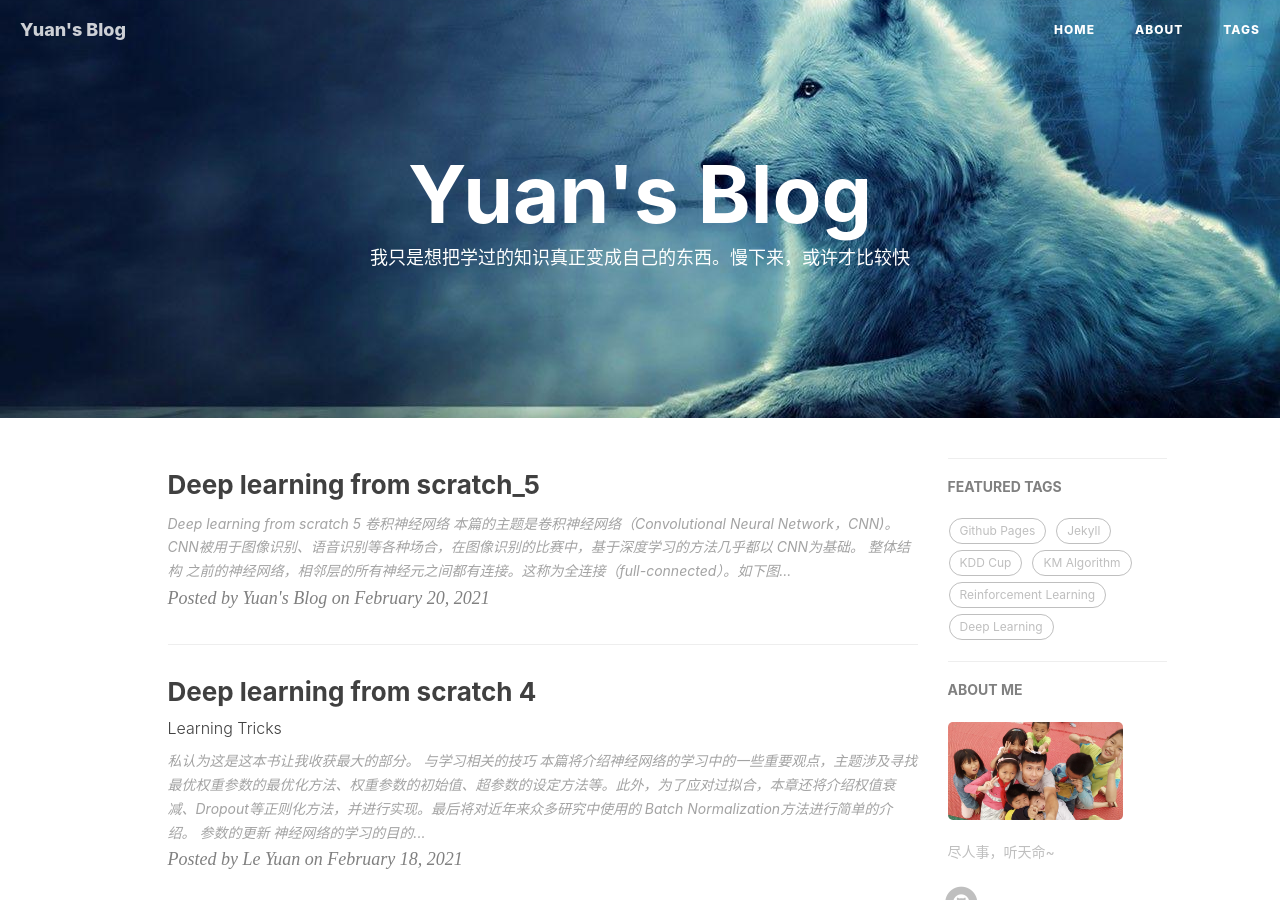
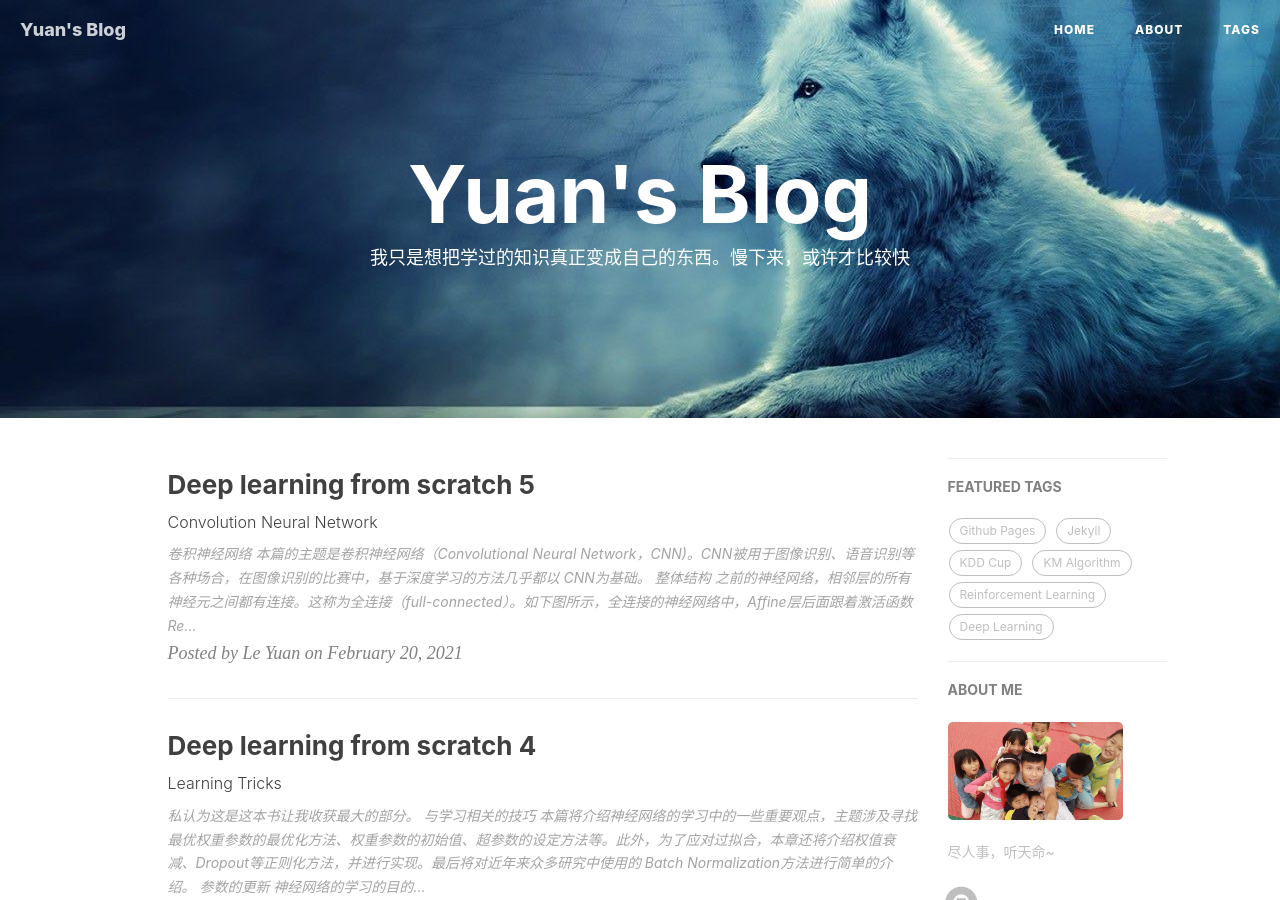
Before and after one commit to xingjiangyu/leyuanheart.github.io, a Jekyll site: the page built from index.html, in a window 1280 px wide and 900 px high. Built offline with Jekyll 4.4.1, drawn with Linux system fonts in a browser that asks for light colours; nearby versions of some CDN libraries; formulas are drawn with MathJax 3; the list of posts is cut into pages by our own code; comment, search, counter and statistics services are not loaded.

Commit message:
Update 2021-02-20-Deep learning from scratch_5.md

````diff
--- a/_posts/2021-02-20-Deep learning from scratch_5.md
+++ b/_posts/2021-02-20-Deep learning from scratch_5.md
@@ -1,6 +1,16 @@
-# Deep learning from scratch 5
+---
+layout:     post
+title:      Deep learning from scratch 5
+subtitle:   Convolution Neural Network
+date:       2021-02-20
+author:     Le Yuan
+header-img: img/wolf.jpg
+catalog: true
+tags:
+    - Deep Learning
+---
 
-<img src="figs\封面.jpeg" alt="fengmian" style="zoom:50%;" />
+<img src="https://img.imgdb.cn/item/60311e2d5f4313ce25b859d6.jpg" alt="fengmian" style="zoom:50%;" />
 
 # 卷积神经网络
 
@@ -10,11 +20,11 @@
 
 之前的神经网络，相邻层的所有神经元之间都有连接。这称为**全连接**（full-connected）。如下图所示，全连接的神经网络中，Affine层后面跟着激活函数ReLU层（或者 Sigmoid层）。这里堆叠了4层“Affine-ReLU'’组合，然后第5层是Affine层，最后由 Softmax层输出最终结果（概率）。
 
-![67](figs\67.png)
+![67](https://img.imgdb.cn/item/6031cc235f4313ce25ed82d0.png)
 
 那么，CNN又是什么样的结构呢？下图是一个CNN的例子。
 
-![68](figs\68.png)
+![68](https://img.imgdb.cn/item/6031cc235f4313ce25ed82d6.png)
 
 CNN中新增了Convolution层和Pooling层。CNN的层的连接顺序是“Convolution - ReLU -（Pooling)” (Pooling层有时会被省略）。这可以理解为之前 的“Affine - ReLU”连接被替换成了“Convolution - ReLU -（Pooling)”连接。
 
@@ -34,19 +44,19 @@
 
 卷积层进行的处理就是卷积运算。卷积运算相当于图像处理中的“滤波器运算”。在介绍卷积运算时，我们来看一个具体的例子。
 
-![69](figs\69.png)
+![69](https://img.imgdb.cn/item/6031cc235f4313ce25ed82e1.png)
 
 如图所示，卷积运算对输入数据应用滤波器。在这个例子中，输入数据是有高长方向的形状的数据，滤波器也一样，有高长方向上的维度。假设用（height, width）表示数据和滤波器的形状，则在本例中，输入大小是（4, 4）滤波器大小是（3, 3），输出大小是 (2, 2)。另外，有的文献中也会用“核”这个词来表示这里所说的“滤波器”。
 
 现在来解释一下卷积运算的例子中都进行了什么样的计算。下图中展示了卷积运算的计算顺序。
 
-![70](figs\70.png)
+![70](https://img.imgdb.cn/item/6031cc235f4313ce25ed82ec.png)
 
 对于输入数据，卷积运算以一定的间隔滑动滤波器的窗口并应用。这里所说的创库是指上图中灰色的$3 \times 3$的部分。将各个位置上滤波器的元素和输入的对应元素相乘，然后再求和（有时将这个计算称为**乘积累加运算**）。然后，将这个结果保存到输出的对应位置。将这个过程在所有位置都进行一遍，就可以得到卷积运算的输出。
 
 在全连接的神经网络中，除了权重参数，还存在偏置。CNN中，滤波器的参数就对 应之前的权重。并且，CNN中也存在偏置。包含偏置的卷积运算的处理流如下图所示。
 
-![71](figs\71.png)
+![71](https://img.imgdb.cn/item/603206325f4313ce2501dde2.png)
 
 如图所示，向应用了滤波器的数据加上了偏置。偏置通常只有1个（1 x 1)（本例中，相对于应用了滤波器的4个数据，偏置只有1个），这个值会被加到应用了滤波器的所有元素上。
 
@@ -54,7 +64,7 @@
 
 在进行卷积层的处理之前，有时要向输入数据的周围填入固定的数据（比如0等）, 这称为填充（padding)，是卷积运算中经常会用到的处理。比如，在下图的例子中， 对大小为（4,4)的输入数据应用了幅度为1的填充。“幅度为1的填充”是指用幅度为1像素的0填充周围。
 
-![72](figs\72.png)
+![72](https://img.imgdb.cn/item/603206325f4313ce2501ddeb.png)
 
 使用填充主要是为了调整输出的大小。比如，对大小为（4, 4）的输入数据 应用（(3, 3)的滤波器时，输出大小变为（2, 2)，相当于输出大小比输入大小缩小了2个元素。这在反复进行多次卷积运算的深度网络中会成为问题。为什么呢？因为如果每次进行卷积运算都会缩小空间，那么在某个时刻输出大小就有可能变为1，导致无法再应用卷积运算。为了避免出现这样的情况，就要使用填充。在刚才的例子中，将 填充的幅度设为1，那么相对于输入大小（4, 4)，输出大小也保持为原来的（4,4)。因 此，卷积运算就可以在保持空间大小不变的情况下将数据传给下一层。
 
@@ -62,17 +72,21 @@
 
 应用滤波器的位置的间隔称为**步幅“”（stride）。之前的例子中步幅都为1，如果将步幅设为2，则如下图。
 
-![73](figs\73.png)
+![73](https://img.imgdb.cn/item/603206325f4313ce2501ddf2.png)
 
 综上，增大步幅后，输出大小会变小。而增大填充后，输出大小会变大。这其中是可以总结规律的。
 
 假设输入大小为$(H,W)$，滤波器大小为$(FH,FW)$，输出大小为$(OH,OW)$，填充为$P$，步幅为$S$。此时，
+
+
 $$
 \begin{gather}
 OH = \frac{H+2P-FH}{S} + 1 \\
 OW = \frac{W+2P-FW}{S} + 1
 \end{gather}
 $$
+
+
 这里需要注意的是，虽然只要代入值就可以计算输出的大小，但是所设定的值必须使上式中的分式可以除尽。当输出大小无法除尽（是小数）时，需要采取报错等对策。顺便说一下，根据深度学习的框架不同，当值无法除尽时，有时会向最接近的整数四舍五入、不尽心报错而继续运行。
 
 ### 3维数据的卷积计算
@@ -81,21 +95,21 @@
 
 下图以3通道的数据为例，展示了卷积运算的结果。和2维数据时相比，可以发现纵深方向（通道方向）上 特征图增加了。通道方向上有多个特征图时，会按通道进行输入数据和滤波器的卷积运算，并将结果相加，从而得到输出。
 
-![74](figs\74.png)
+![74](https://img.imgdb.cn/item/603206325f4313ce2501ddff.png)
 
 需要注意的是，在三位数据的卷积运算中，输入数据和滤波器的通道数要设为相同的值。
 
 将数据和滤波器结合长方体的方块来考虑，3维数据的卷积运算会很容易理解。方块 是如下图所示的3维长方体。把3维数据表示为多维数组时，书写顺序为（(channel, height, width)。比如，通道数为C、高度为H、长度为W的数据的形状可以写成（C,H, W)。滤波器也一样，要按（channel, height, width）的顺序书写。比如，通道数为C滤波器高度为FH (Filter Height)、长度为FW (Filter Width）时，可以写成（C, FH, FW）。
 
-![75](figs\75.png)
+![75](https://img.imgdb.cn/item/603206325f4313ce2501de06.png)
 
 在这个例子中，数据输出是1张特征图。所谓1张特征图，换句话说，就是通道数为 1的特征图。那么，如果要在通道方向上也拥有多个卷积运算的输出，该怎么做呢？为此，就需要用到多个滤波器（权重）。用图表示的话，如下。
 
-![76](figs\76.png)
+![76](https://img.imgdb.cn/item/603206675f4313ce2501f4c2.png)
 
 关于偏置的话，每个输出通道只有一个偏置。这里，偏置的形状为$(FN,1,1)$。
 
-![77](figs\77.png)
+![77](https://img.imgdb.cn/item/603206675f4313ce2501f4c8.png)
 
 ### 批处理
 
@@ -105,13 +119,13 @@
 
 批处理版的数据流中，在各个数据的开头添加了批用的维度。像这样，数据作为4维的形状在各层间传递。这里需要注意的是，网络间传递的是4维数据，对这N个数据进行了卷积运算。也就是说，批处理将N次的处理汇总成了1次进行。
 
-![78](figs\78.png)
+![78](https://img.imgdb.cn/item/603206675f4313ce2501f4d3.png)
 
 ## 池化层（Pooling）
 
 池化是缩小高、长方向上的空间的运算。比如，将$2 \times 2$的区域集约成1个元素的处理。
 
-![79](figs\79.png)
+![79](https://img.imgdb.cn/item/603206675f4313ce2501f4de.png)
 
 一般来说，池化的窗口大小会和步幅设定成相同的值。除了Max池化之外，还有Average池化等。相对于Max池化是从目标 区域中取出最大值，Average池化则是计算目标区域的平均值。在图像识别领域，主要使用Max池化。
 
@@ -146,11 +159,11 @@
     filter_w : 滤波器的长
     stride : 步幅
     pad : 填充
-
     Returns
     -------
     col : 2维数组
     """
+
     N, C, H, W = input_data.shape
     out_h = (H + 2*pad - filter_h)//stride + 1
     out_w = (W + 2*pad - filter_w)//stride + 1
@@ -167,15 +180,25 @@
     '''
     上面那段构造col的代码不是很好懂，也可能是我自己的逻辑没理清，我按照自己的逻辑写了下面代码，
     结果已经验证过是一样的了，供参考
-    col = np.zeros((N, C, filter_h, filter_w, out_h, out_w))
-    for y in range(out_h):
-        y_start =  stride * y
-        y_end = y_start + filter_h
-        for x in range(out_w):
-            x_start = stride * x
-            x_end = x_start + filter_w
-            col[:, :, :, :, y, x] = img[:, :, y_start:y_end, x_start:x_end]
     '''
+
+    '''
+    col = np.zeros((N, C, filter_h, filter_w, out_h, out_w))'''
+    '''
+    for y in range(out_h):'''
+        '''
+        y_start =  stride * y'''
+        '''
+        y_end = y_start + filter_h'''
+        '''
+        for x in range(out_w):'''
+            '''
+            x_start = stride * x'''
+            '''
+            x_end = x_start + filter_w'''
+            '''
+            col[:, :, :, :, y, x] = img[:, :, y_start:y_end, x_start:x_end]'''
+
 
 
     col = col.transpose(0, 4, 5, 1, 2, 3).reshape(N*out_h*out_w, -1)
@@ -212,8 +235,11 @@
         out_w = 1 + int((W + 2*self.pad - FW) / self.stride)
 
         col = im2col(x, FH, FW, self.stride, self.pad) # [N*out_h*out_w, C*FH*FW]
+
         col_W = self.W.reshape(FN, -1).T    # [C*FH*FW, FN]
+
         out = np.dot(col, col_W) + self.b  # [N*out_h*out_w, FN]
+
 
         out = out.reshape(N, out_h, out_w, -1).transpose(0, 3, 1, 2)
 
@@ -226,7 +252,7 @@
 
 forward的实现中，最后会将输出大小转换为合适的形状。转换时使用了NumPy的 transpose函数。transpose会更改多维数组的轴的顺序。如下图所示，通过指定从 0开始的索引（编号）序列，就可以更改轴的顺序。
 
-![82](figs\82.png)
+![82](https://img.imgdb.cn/item/603206ac5f4313ce25020e0f.png)
 
 以上就是卷积层的forward处理的实现。通过使用`im2col`进行展开，基本上可以 像实现全连接层的Affine层一样来实现。接下来是卷积层的反向传播的实现， 因为和Affine层的实现有很多共通的地方，所以就不再介绍了。但有一点需要注意，在进行卷积层的反向传播时，必须进行`im2col`的逆处理。
 
@@ -259,17 +285,26 @@
             img[:, :, y:y_max:stride, x:x_max:stride] += col[:, :, y, x, :, :]
 
     '''
-     和img2col同样的，我也没能理解上面的逻辑，还是按自己的逻辑写了一个
-    img = np.zeros((N, C, stride * (out_h - 1) + filter_h + 1, stride * (out_w - 1) + filter_w + 1))
+     和img2col同样的，我也没能理解上面的逻辑，还是按自己的逻辑写了一个 '''
+    '''
+    img = np.zeros((N, C, stride * (out_h - 1) + filter_h + 1, stride * (out_w - 1) + filter_w + 1))'''
+
     # +1是为了防止出现正向传播时没法整除的情况。不过如果出现了不整除的情况，就已经无法再还原成原来一模一样了，可以自己试试
-    for y in range(out_h):
-        y_start =  stride * y
-        y_end = y_start + filter_h
-        for x in range(out_w):
-            x_start = stride * x
-            x_end = x_start + filter_w
-            img[:, :, y_start:y_end, x_start:x_end] = col[:, :, :, :, y, x]
     '''
+    for y in range(out_h):'''
+        '''
+        y_start =  stride * y'''
+        '''
+        y_end = y_start + filter_h'''
+        '''
+        for x in range(out_w):'''
+            '''
+            x_start = stride * x'''
+            '''
+            x_end = x_start + filter_w'''
+            '''
+            img[:, :, y_start:y_end, x_start:x_end] = col[:, :, :, :, y, x]'''
+
 
     return img[:, :, pad:H + pad, pad:W + pad]
 ```
@@ -285,11 +320,13 @@
         self.pad = pad
 
         #  backward时要用到的中间变量
+
         self.x = None
         self.col = None
         self.col_W = None
 
         # 参数的梯度
+
         self.dW = None
         self.db = None
 
@@ -300,8 +337,11 @@
         out_w = 1 + int((W + 2*self.pad - FW) / self.stride)
 
         col = im2col(x, FH, FW, self.stride, self.pad) # [N*out_h*out_w, C*FH*FW]
+
         col_W = self.W.reshape(FN, -1).T    # [C*FH*FW, FN]
+
         out = np.dot(col, col_W) + self.b  # [N*out_h*out_w, FN]
+
 
         out = out.reshape(N, out_h, out_w, -1).transpose(0, 3, 1, 2)
 
@@ -312,13 +352,17 @@
         return out
 
     def backward(self, dout): # dout:[N, FN, out_h, out_w]
+
         FN, C, FH, FW = self.W.shape
         dout = dout.transpose(0, 2, 3, 1).reshape(-1, FN) #[N*out_h*out_w, FN]
 
+
         self.db = np.sum(dout, axis=0)
         self.dW = np.dot(self.col.T, dout) # [C*Fh*FW, FN]
+
         self.dW = self.dW.transpose(1, 0).reshape(FN, C, FH, FW)
         dcol = np.dot(dout, self.col_W.T)  # [N*out_h*out_w, C*Fh*FW]
+
         dx = col2im(dcol, self.x.shape, FH, FW, self.stride, self.pad)
 
         return dx
@@ -330,7 +374,7 @@
 
 池化层的实现和卷积层相同，都是用`img2col`展开数据。不过，展开在通道方向上是独立的，这一点和卷积层不同。
 
-![83](figs\83.png)
+![83](https://img.imgdb.cn/item/603206ac5f4313ce25020e14.png)
 
 按照上图的流程，就可以写出池化层的forward处理。关于backward处理，可以参考ReLU层的实现中使用的max的反向传播。
 
@@ -351,7 +395,9 @@
         out_w = int(1 + (W - self.pool_w) / self.stride)
 
         col = im2col(x, self.pool_h, self.pool_w, self.stride, self.pad)   # [N*out_h*out_w, C*FH*FW]
+
         col = col.reshape(-1, self.pool_h*self.pool_w) # 按通道展开[N*out_h*out_w*C, FH*FW]
+
         arg_max = np.argmax(col, axis=1)
         out = np.max(col, axis=1)
         out = out.reshape(N, out_h, out_w, C).transpose(0, 3, 1, 2)
@@ -362,14 +408,18 @@
 
 
     def backward(self, dout): # dout:[Nout, C, out_h, out_w]
+
         dout = dout.transpose(0, 2, 3, 1)
 
         pool_size = self.pool_h * self.pool_w
         dmax = np.zeros((dout.size, pool_size))  # [Nout*C*out_h*out_w, FH*FW]
+
         dmax[np.arange(self.arange(self.arg_max)), self.arg_max.flatten()] = dout.flatten()
         dmax = dmax.reshape(dout.shape + (pool_size, )) # [Nout, out_h, out_w, C, FH*FW]
 
+
         dcol = dmax.reshape(dmax.shape[0] * dmax.shape[1] * dmax.shape[2], -1)  # [Nout*out_h*out_w, C*FH*FW]
+
         dx = col2im(dcol, self.x.shape, self.pool_h, self.pool_w, self.stride, self.pad)
 
         return dx
@@ -379,7 +429,7 @@
 
 有了之前的卷积层和池化层，我们就可以来组合这些层，搭建CNN了。
 
-![84](figs\84.png)
+![84](https://img.imgdb.cn/item/603206ac5f4313ce25020e19.png)
 
 如图，网络的构成是“Convolution - ReLU - Pooling - Affine - ReLU - Affine - Softmax”，我们将它实现名为SimpleConvNet的类（没有考虑批处理）。
 
@@ -402,9 +452,7 @@
 ```python
 class SimpleConvNet:
     """简单ConvNet
-
     conv - relu - pool - affine - relu - affine - softmax
-
     """
     def __init__(self, input_dim=(1, 28, 28),
                  conv_param={'filter_num':30, 'filter_size':5, 'pad':0, 'stride':1},
@@ -464,9 +512,11 @@
 ```python
 def gradient(self, x, t):
         # forward
+
         self.loss(x, t)
 
         # backward
+
         dout = 1
         dout = self.last_layer.backward(dout)
 
@@ -492,11 +542,11 @@
 
 第1层的卷积层的权重 的形状是（30, 1, 5, 5），即30个大小为$5 \times 5$、通道为1的滤波器。滤波器大小是$5 \times 5$，通道数是1，意味着滤波器可以可视化为1通道的灰度图像。现在，我们将卷积层（第1 层）的滤波器显示为图像。这里，我们来比较一下学习前和学习后的权重，结果如下图所示。学习前的滤波器是随机进行初始化的，所以在黑白的浓淡上没有规律可 循，但学习后的滤波器变成了有规律的图像。我们发现，通过学习，滤波器被更新成了有规律的滤波器，比如从白到黑渐变的滤波器、含有块状区域（称为blob）的滤波器等。
 
-![85](figs\85.png)
+![85](https://img.imgdb.cn/item/603206ac5f4313ce25020e21.png)
 
 如果要问上图中右边的有规律的滤波器在“观察”什么，答案就是它在观察边缘 （颜色变化的分界线）和斑块（局部的块状区域）等。比如，左半部分为白色、右半部分为黑色的滤波器的情况下，如下图所示，会对垂直方向上的边缘有响应。
 
-![86](figs\86.png)
+![86](https://img.imgdb.cn/item/603206f15f4313ce2502284f.png)
 
 由此可知，刚才实现的卷积层的滤波器会提取边缘或者斑块等原始信息。
 
@@ -508,11 +558,11 @@
 
 下面我们说一下加深层的好处。其中一个好处就是可以减少网络的参数数量。说得详细一点，就是与没有加深层的网络相比，加深了层的网络可以用更少的参数达到同等水平 （或者更强）的表现力。这一点结合卷积运算中的滤波器大小来思考就好理解了。比如， 下图展示了由$5 \times 5$的滤波器构成的卷积层。
 
-![87](figs\87.png)
+![87](https://img.imgdb.cn/item/603206f15f4313ce25022859.png)
 
 这里希望大家考虑一下输出数据的各个节点是**从输入数据的哪个区域**计算出来的。显然，在上图的例子中，每个输出节点都是从输入数据的某个5x5的区域算出来的。接 下来我们思考一下下图中重复两次3x3的卷积运算的情形。此时，每个输出节点将由中间数据的某个3x3的区域计算出来。那么，中间数据的3x3的区域又是由前一个输 入数据的哪个区域计算出来的呢？仔细观察下图，可知它对应一个5x 5的区域。也就 是说，下图的输出数据是“观察”了输入数据的某个5x5的区域后计算出来的。
 
-![88](figs\88.png)
+![88](https://img.imgdb.cn/item/603206f15f4313ce25022861.png)
 
 一次5x5的卷积运算的区域可以由两次3x3的卷积运算代替。并且，相对于前者的参数数量25 (5x5)，后者一共是18 (2x3x3)，通过叠加卷积层，参数数量减少了。而且，这个参数数量之差会随着层的加深而变大。比如，重复三次3x3的卷积运算，参数的数量总共是27。而为了用一次卷积运算“观察”与之相同的区域，需要一个7x 7的滤波器，此时的参数数量是490。
 
````
Also changed, not shown: other parts of _posts/2021-02-20-Deep learning from scratch_5.md (+6 -4 lines).
